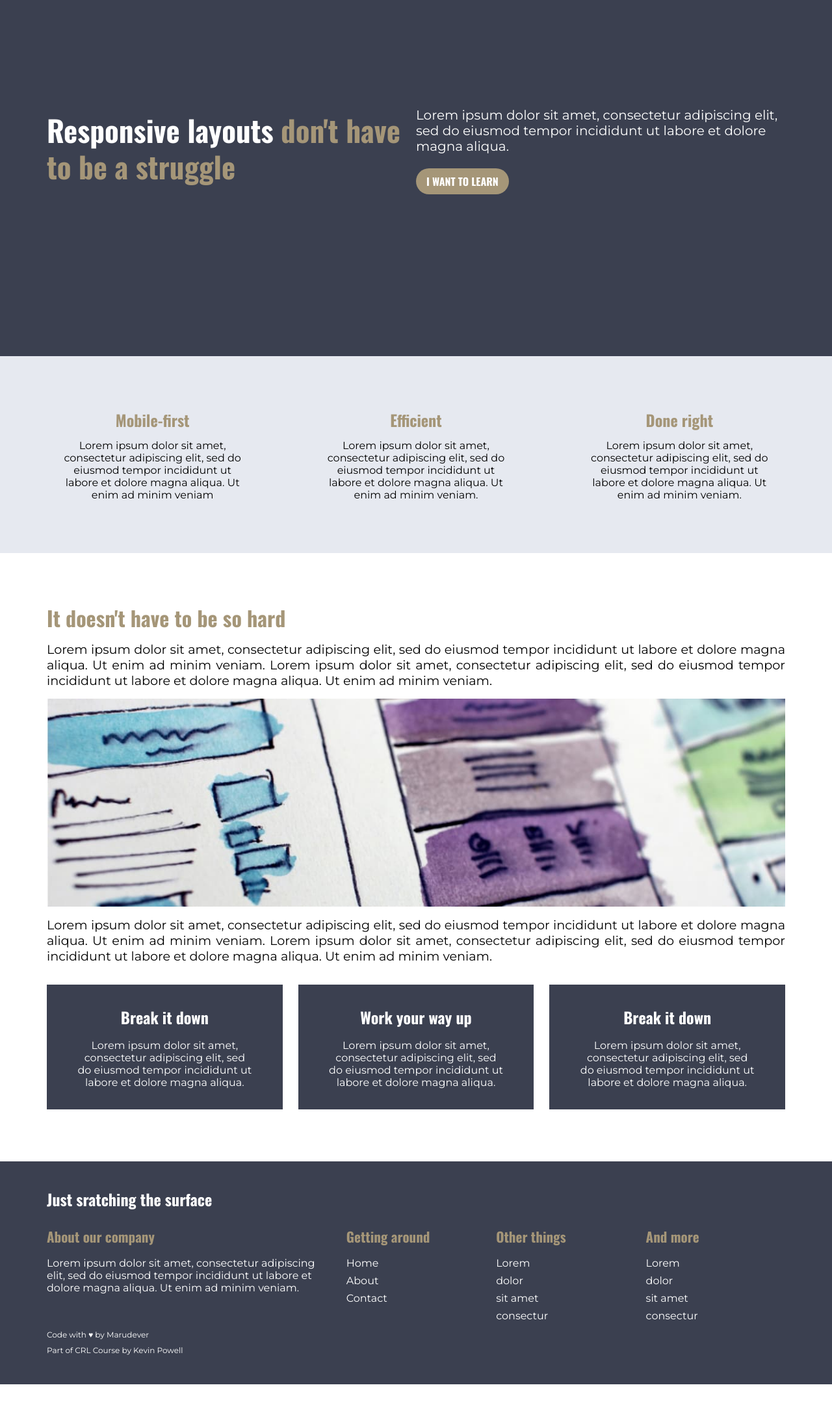
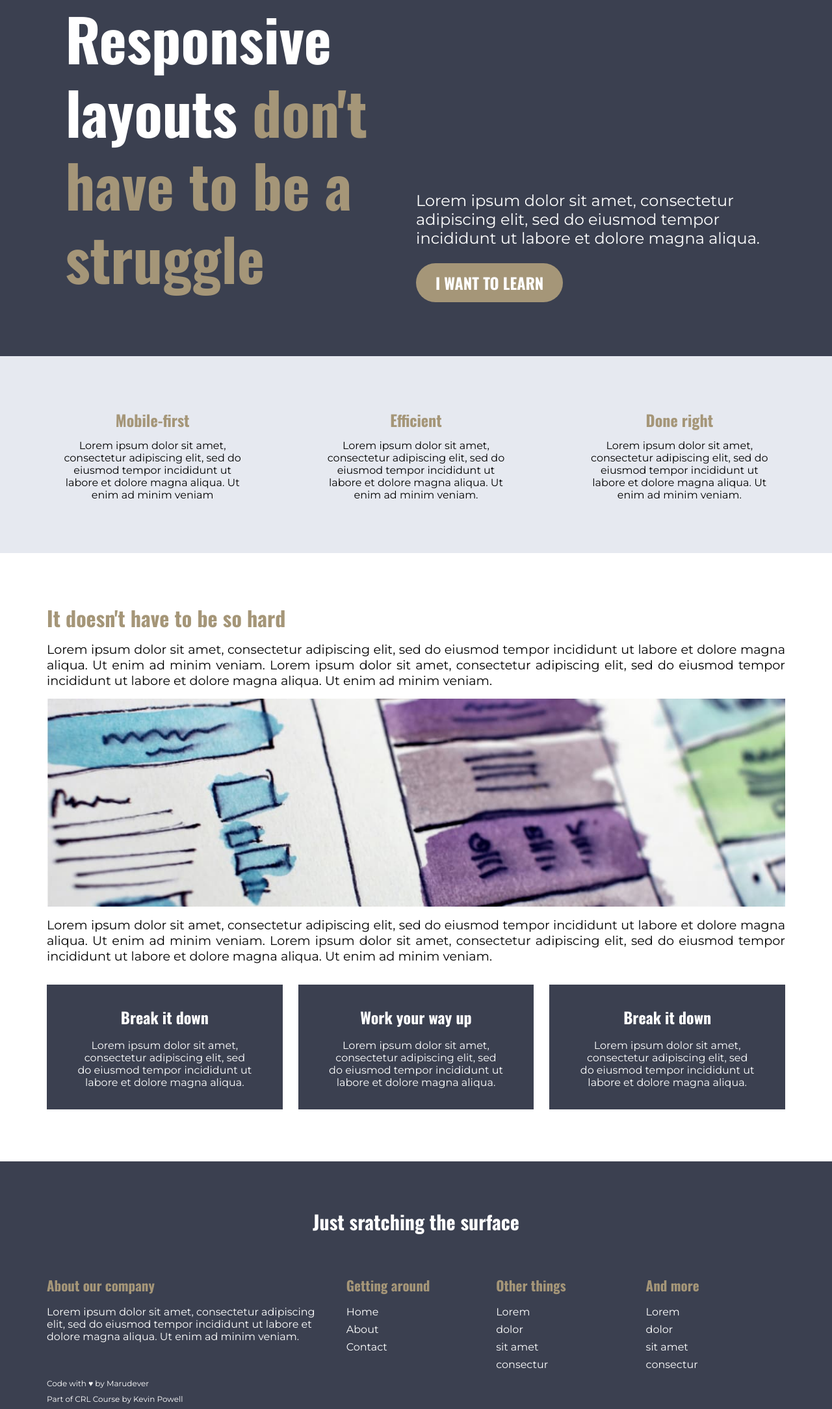
Before and after one commit to marudever/crl-final-project, a plain HTML site: page index.html in a window 1280 px wide. Shown: the part 171-2339 px from the top of the page at 65% size. Before the commit the page ends 2301 px from the top, so only its background shows below. Drawn offline with nearby package versions, Linux system fonts and the light colour scheme.

Commit message:
Adding media query for large desktop

```diff
--- a/index.html
+++ b/index.html
@@ -159,7 +159,7 @@
     <footer>
         <div class="container footer">
             <div class="footer-wrap">
-                <h1>Just sratching the surface</h1>
+                <h1 class="footer-slogan">Just sratching the surface</h1>
 
                 <div class="footer-links">
                     <div class="footer-links__items--wrap">
--- a/style.css
+++ b/style.css
@@ -392,7 +392,7 @@ footer {
     .hero-wrap{
         /* flex-direction: column; */
         /* width: 100%; */
-        width: 100%;
+        width: 95%;
         gap: 0em;
         text-align: left;
     }
@@ -401,6 +401,20 @@ footer {
     .hero__details {
         width: 100%;
         flex-basis: 50%;
+    }
+    .hero__details {
+        align-self: flex-end;
+    }
+
+    .hero__title h1 {
+        font-size: min(max(5.813rem), 5.625rem);
+    }
+    .hero__details p {
+        font-size: min(max(1.5rem), 1.5rem);
+    }
+    .hero__details a {
+        padding: .5em 1.25em;
+        font-size: min(max(1.5rem), 1.5rem);
     }
 
     /* SECTION TWO */
@@ -433,4 +447,41 @@ footer {
         grid-column: 1 / 3;
     }
 
+    .footer-wrap h1 {
+        font-size: min(max(1.875rem), 1.875rem);
+        text-align: center;
+        padding: 1em;
+    }
+
 }
+
+@media (min-width:1440px) {
+
+    /* SECTION THREE */
+    .section-three__wrap {
+        /* display: flex;
+        justify-content: space-between;
+        align-items: center;
+        flex-wrap: wrap;
+        padding: 5em 0;
+        gap: 2em; */
+        flex-wrap: nowrap;
+    }
+
+    .section-three__one {
+        order: 1;
+        flex-basis: 70%;
+
+        gap: 5em;
+    }
+
+    .section-three__two {
+        order: 2;
+        flex-basis: 30%;
+    }
+
+    .section-three-card {
+        flex-direction: column;
+    }
+
+}
```
